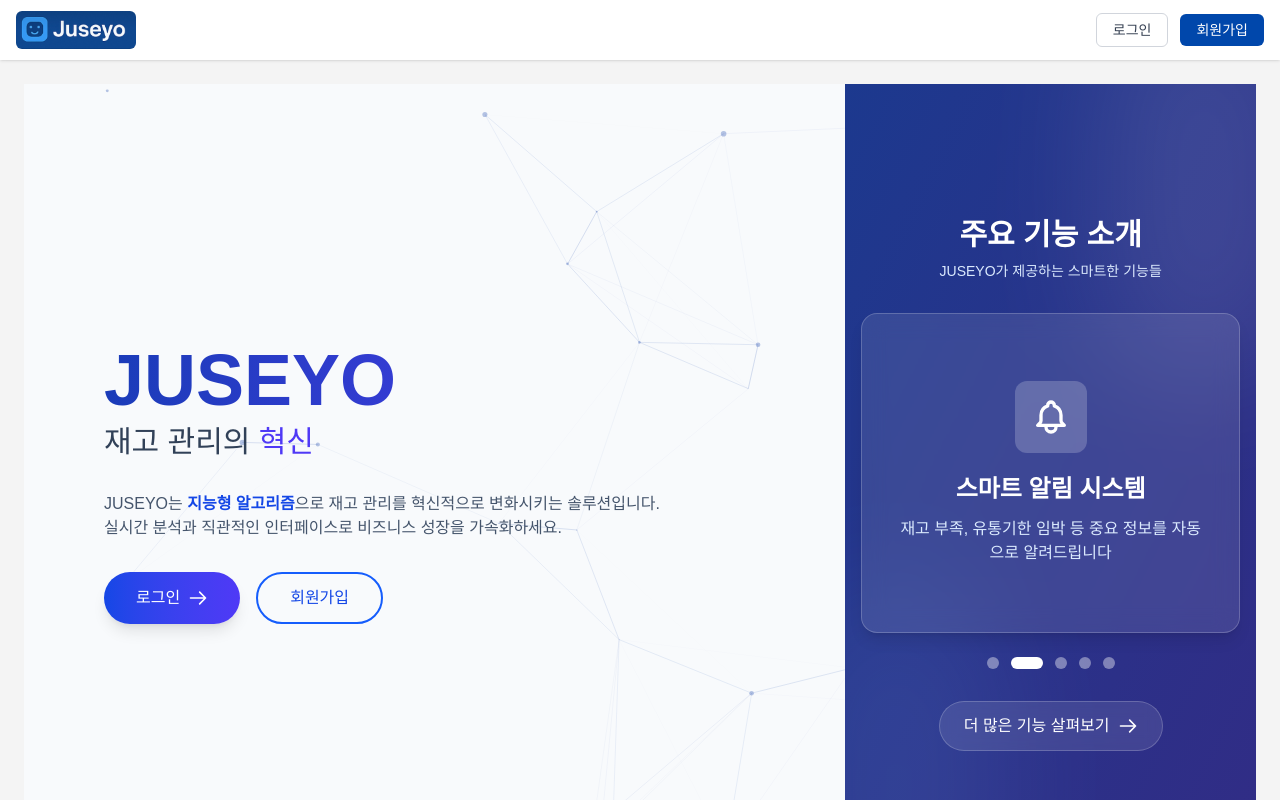
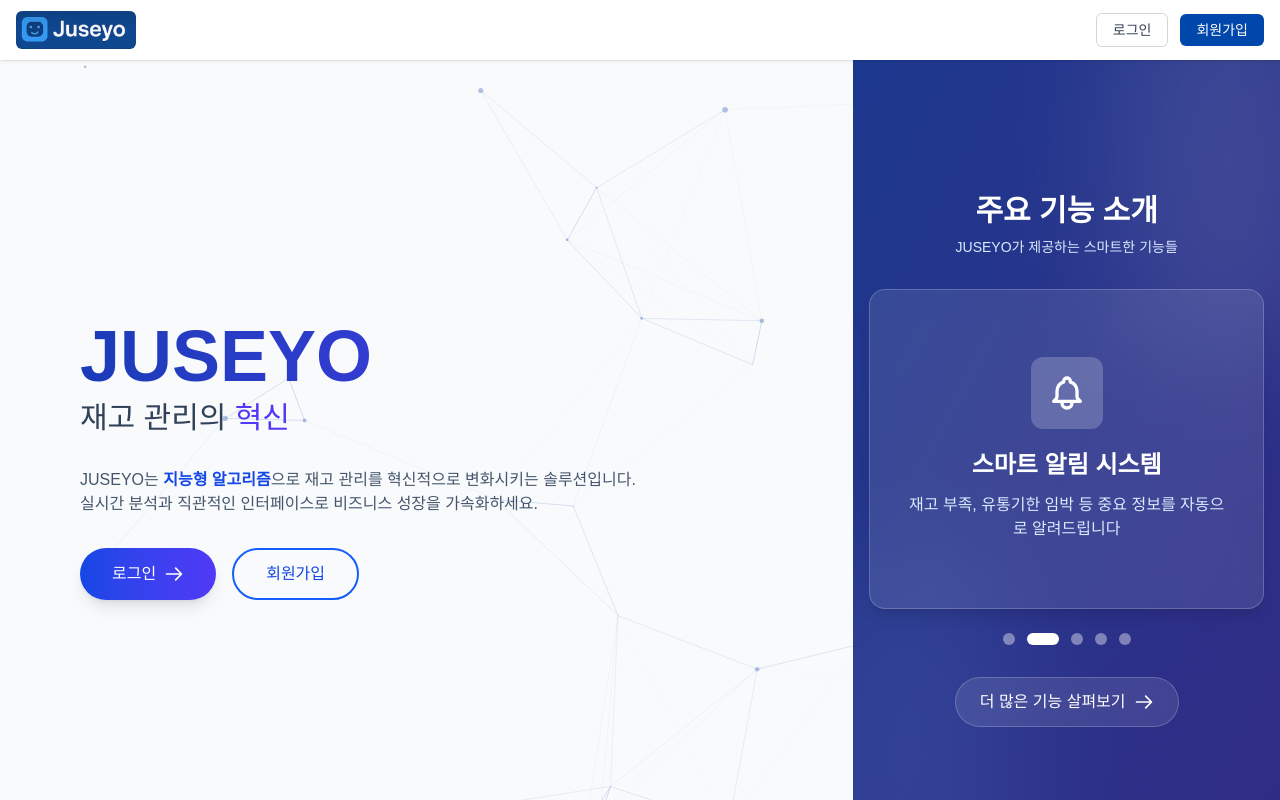
Before and after one commit to treejh/JUSEYO, a Next.js app in the folder frontend/: page / in a window 1280 px wide. Built offline with nearby package versions, Linux system fonts and the light colour scheme; no server answers.

Commit message:
[ front / fix ] 195 : 메인 콘텐츠 패딩 제거

```diff
--- a/frontend/src/app/ClientLayout.tsx
+++ b/frontend/src/app/ClientLayout.tsx
@@ -127,7 +127,7 @@ export default function ClientLayout({
 
             {/* 메인 콘텐츠 */}
             <div
-              className={`flex-1 min-h-screen p-6 transition-all duration-300 ease-in-out ${
+              className={`flex-1 min-h-screen transition-all duration-300 ease-in-out ${
                 !shouldHideNav ? (sidebarCollapsed ? 'ml-[80px]' : 'ml-[280px]') : ''
               }`}
             >
```
